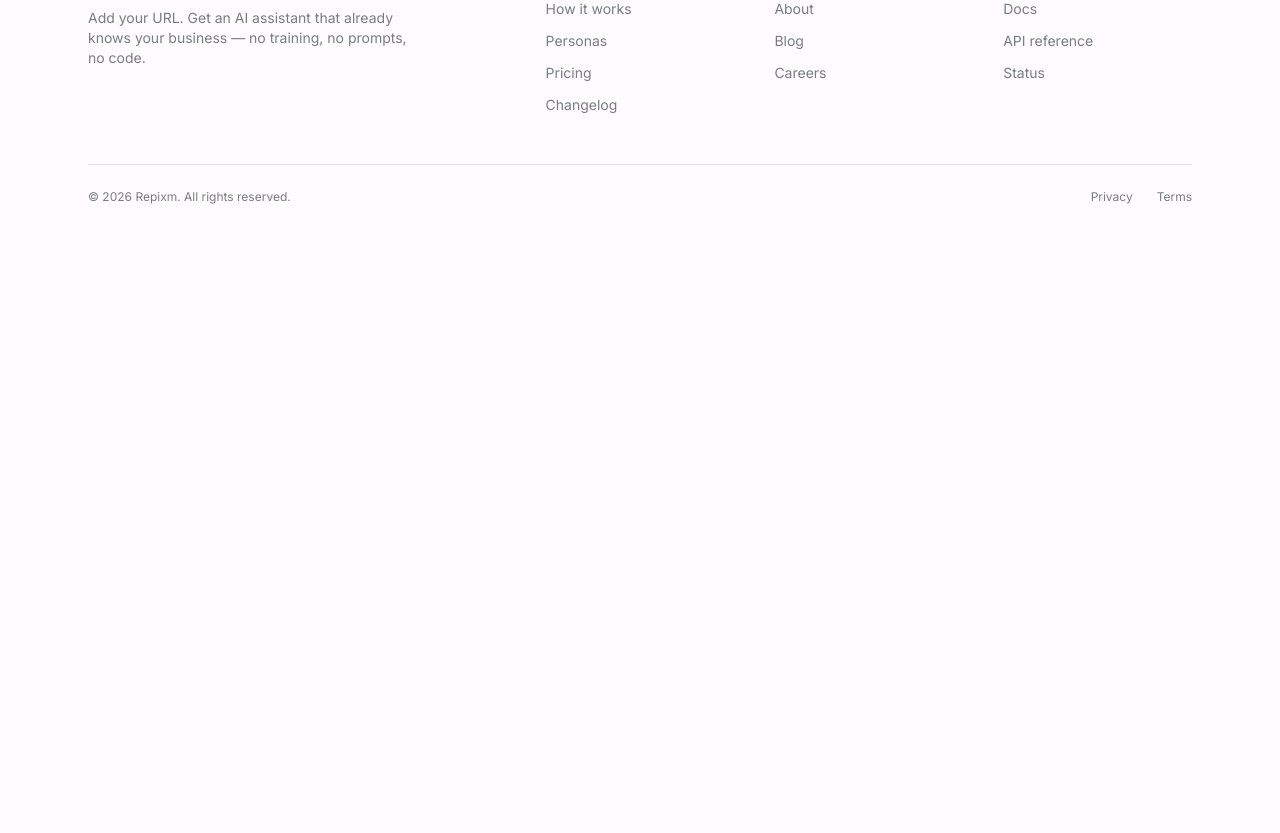
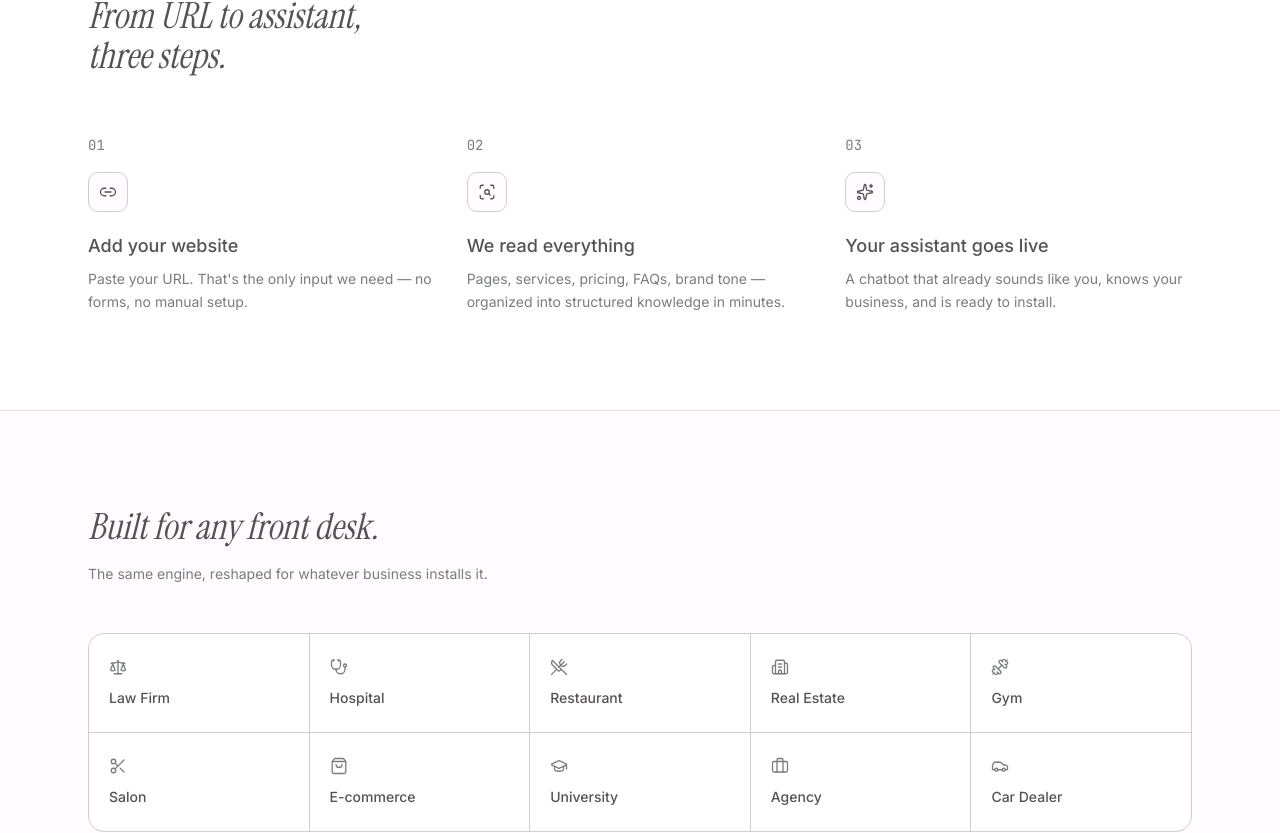
Before and after one commit to Umer-Majeed/ChatbotPlatform-Project, a Next.js app in the folder chatbot-platform-project/: page / in a window 1280 px wide. Shown: the part 747-1580 px from the top of the page. Before the commit the page ends 1016 px from the top, so only its background shows below. Built offline with nearby package versions, Linux system fonts and the light colour scheme.

Commit message:
Prepare the landing page

```diff
--- a/chatbot-platform-project/src/app/page.tsx
+++ b/chatbot-platform-project/src/app/page.tsx
@@ -1,6 +1,8 @@
 import { Header } from "@/components/layout/header";
 import { Footer } from "@/components/layout/footer";
 import { Hero } from "@/components/features/landing/hero";
+import { HowItWorks } from "@/components/features/landing/how-it-works";
+import { BusinessTypes } from "@/components/features/landing/business-types";
 
 export default function HomePage() {
   return (
@@ -8,6 +10,8 @@ export default function HomePage() {
       <Header />
       <main className="flex-1">
         <Hero />
+        <HowItWorks />
+        <BusinessTypes />
       </main>
       <Footer />
     </>
--- /dev/null
+++ b/chatbot-platform-project/src/components/features/landing/business-types.tsx
@@ -0,0 +1,54 @@
+import {
+  Scale,
+  Stethoscope,
+  UtensilsCrossed,
+  Building2,
+  Dumbbell,
+  Scissors,
+  ShoppingBag,
+  GraduationCap,
+  Briefcase,
+  Car,
+} from "lucide-react";
+
+const VERTICALS = [
+  { label: "Law Firm", icon: Scale },
+  { label: "Hospital", icon: Stethoscope },
+  { label: "Restaurant", icon: UtensilsCrossed },
+  { label: "Real Estate", icon: Building2 },
+  { label: "Gym", icon: Dumbbell },
+  { label: "Salon", icon: Scissors },
+  { label: "E-commerce", icon: ShoppingBag },
+  { label: "University", icon: GraduationCap },
+  { label: "Agency", icon: Briefcase },
+  { label: "Car Dealer", icon: Car },
+];
+
+export function BusinessTypes() {
+  return (
+    <section id="personas" className="border-t border-border/60">
+      <div className="mx-auto max-w-6xl px-6 py-24">
+        <div className="max-w-lg">
+          <h2 className="font-display text-4xl italic text-foreground">
+            Built for any front desk.
+          </h2>
+          <p className="mt-4 text-sm leading-relaxed text-muted">
+            The same engine, reshaped for whatever business installs it.
+          </p>
+        </div>
+
+        <div className="mt-12 grid grid-cols-2 gap-px overflow-hidden rounded-lg border border-border bg-border sm:grid-cols-5">
+          {VERTICALS.map((v) => (
+            <div
+              key={v.label}
+              className="flex flex-col items-start gap-3 bg-surface px-5 py-6 transition-colors hover:bg-background"
+            >
+              <v.icon size={18} strokeWidth={1.75} className="text-muted" />
+              <span className="text-sm font-medium text-foreground">{v.label}</span>
+            </div>
+          ))}
+        </div>
+      </div>
+    </section>
+  );
+}
--- /dev/null
+++ b/chatbot-platform-project/src/components/features/landing/how-it-works.tsx
@@ -0,0 +1,54 @@
+import { Link2, ScanSearch, Sparkles } from "lucide-react";
+
+const STEPS = [
+  {
+    number: "01",
+    icon: Link2,
+    title: "Add your website",
+    description:
+      "Paste your URL. That's the only input we need — no forms, no manual setup.",
+  },
+  {
+    number: "02",
+    icon: ScanSearch,
+    title: "We read everything",
+    description:
+      "Pages, services, pricing, FAQs, brand tone — organized into structured knowledge in minutes.",
+  },
+  {
+    number: "03",
+    icon: Sparkles,
+    title: "Your assistant goes live",
+    description:
+      "A chatbot that already sounds like you, knows your business, and is ready to install.",
+  },
+];
+
+export function HowItWorks() {
+  return (
+    <section id="how-it-works" className="border-t border-border/60 bg-surface">
+      <div className="mx-auto max-w-6xl px-6 py-24">
+        <div className="max-w-lg">
+          <h2 className="font-display text-4xl italic text-foreground">
+            From URL to assistant,
+            <br />
+            three steps.
+          </h2>
+        </div>
+
+        <div className="mt-14 grid grid-cols-1 gap-10 md:grid-cols-3 md:gap-8">
+          {STEPS.map((step) => (
+            <div key={step.number} className="relative">
+              <span className="font-mono text-sm text-muted">{step.number}</span>
+              <div className="mt-4 flex h-10 w-10 items-center justify-center rounded-md border border-border bg-background">
+                <step.icon size={18} strokeWidth={1.75} className="text-foreground" />
+              </div>
+              <h3 className="mt-5 text-lg font-medium text-foreground">{step.title}</h3>
+              <p className="mt-2 text-sm leading-relaxed text-muted">{step.description}</p>
+            </div>
+          ))}
+        </div>
+      </div>
+    </section>
+  );
+}
```
